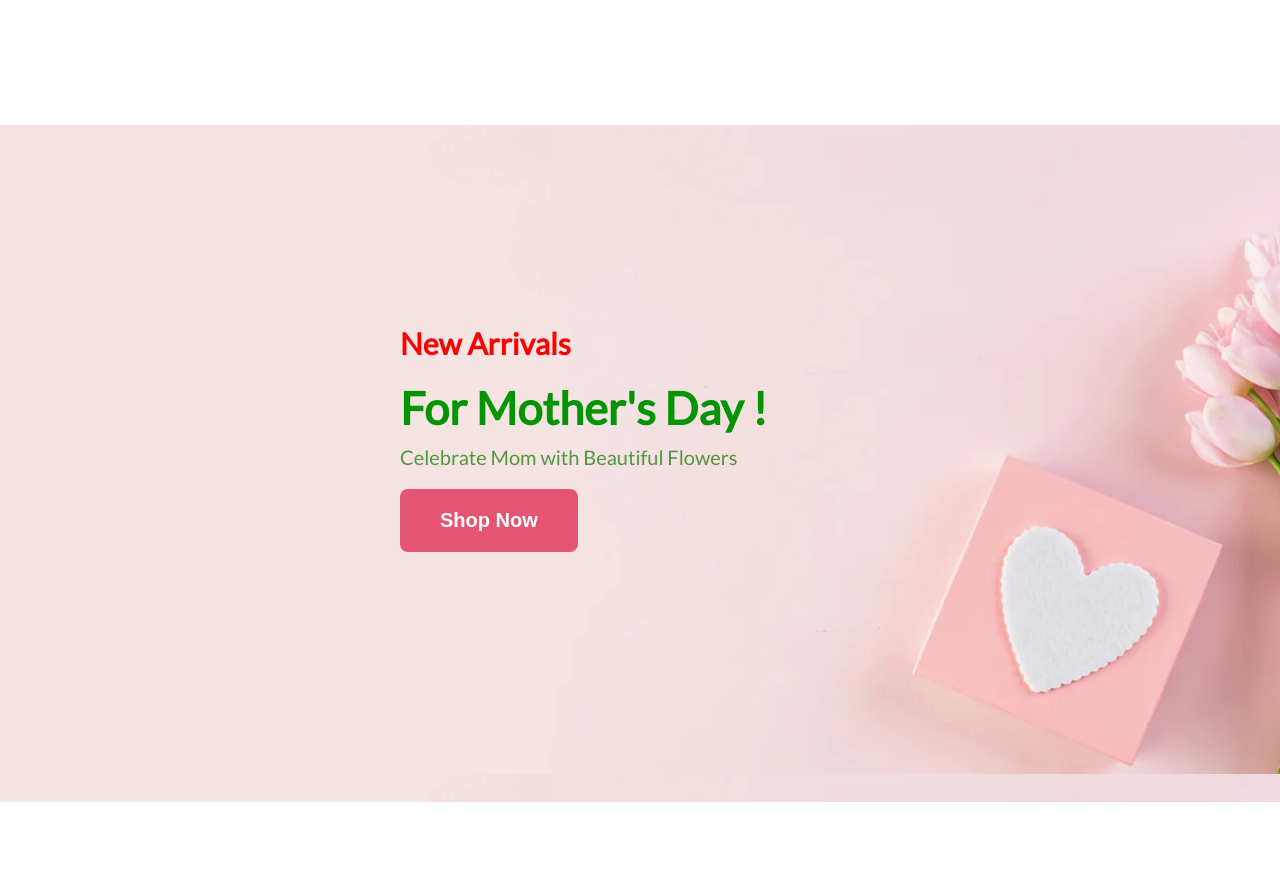
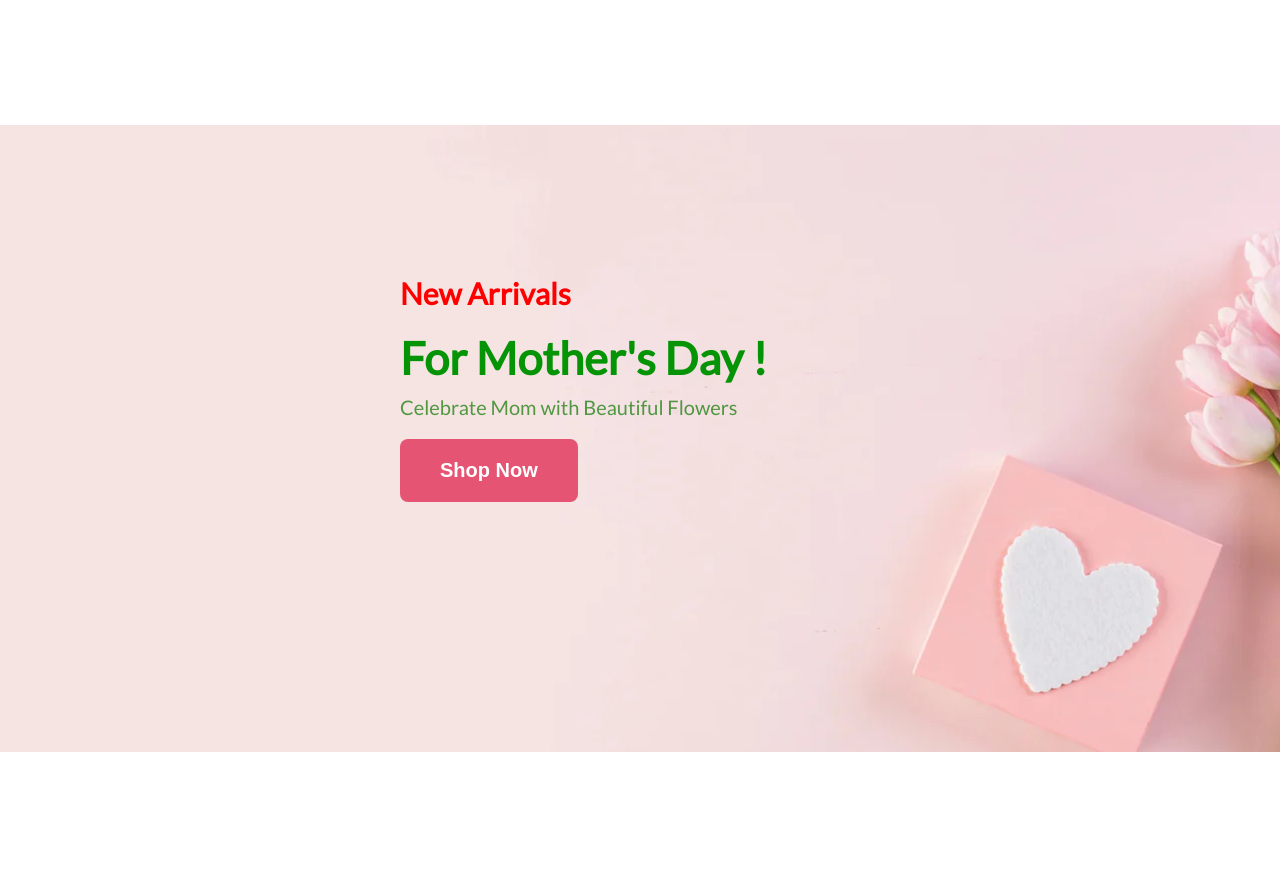
Before and after one commit to afroza-sultana/flower-assignment, a plain HTML site: page index.html in a window 1280 px wide. Shown: the part 3409-4286 px from the top of the page. Drawn offline with Linux system fonts and the light colour scheme.

Commit message:
padding added

```diff
--- a/styles/style.css
+++ b/styles/style.css
@@ -134,7 +134,7 @@ body{
     color: red;
     font-size: 30px;
     margin: 0;
-    padding: 200px 0 20px 400px;
+    padding: 150px 0 20px 400px;
 }
 .Mothers-day{
     color: rgb(5, 148, 5);
```
